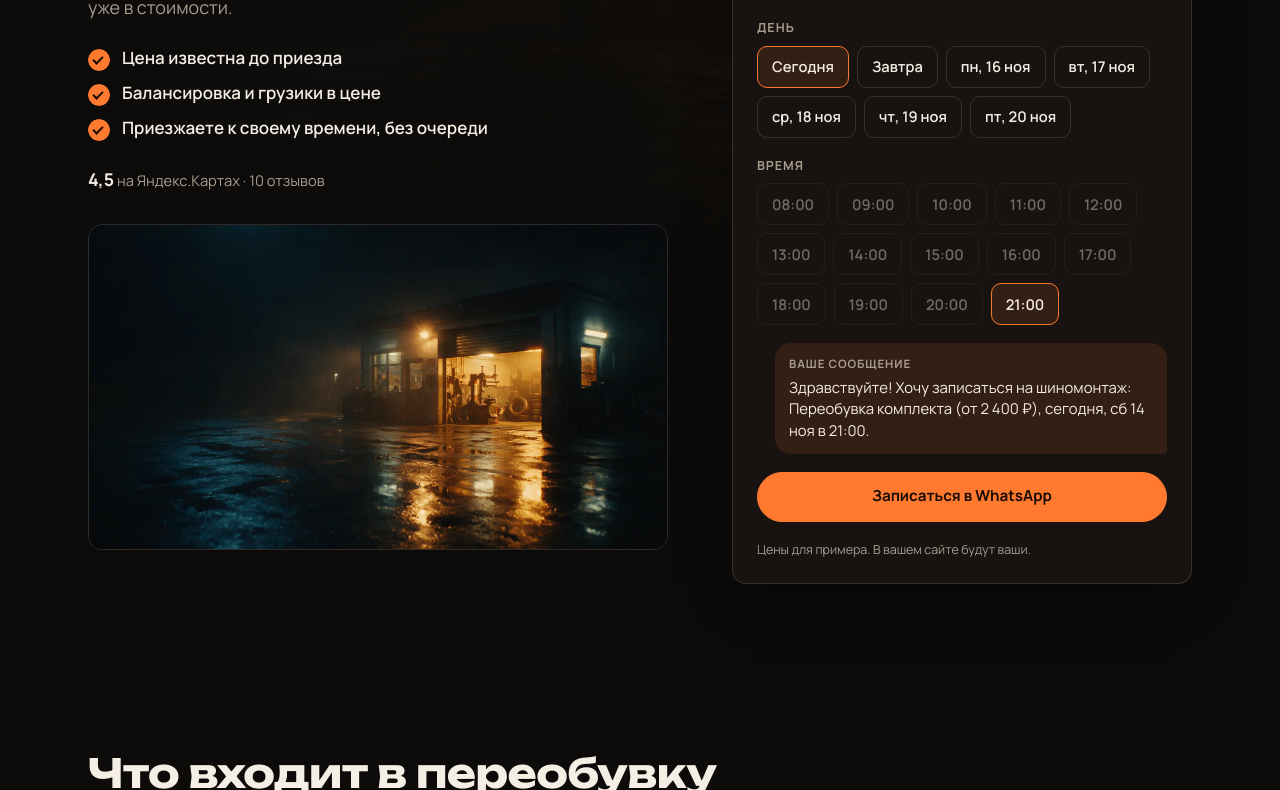
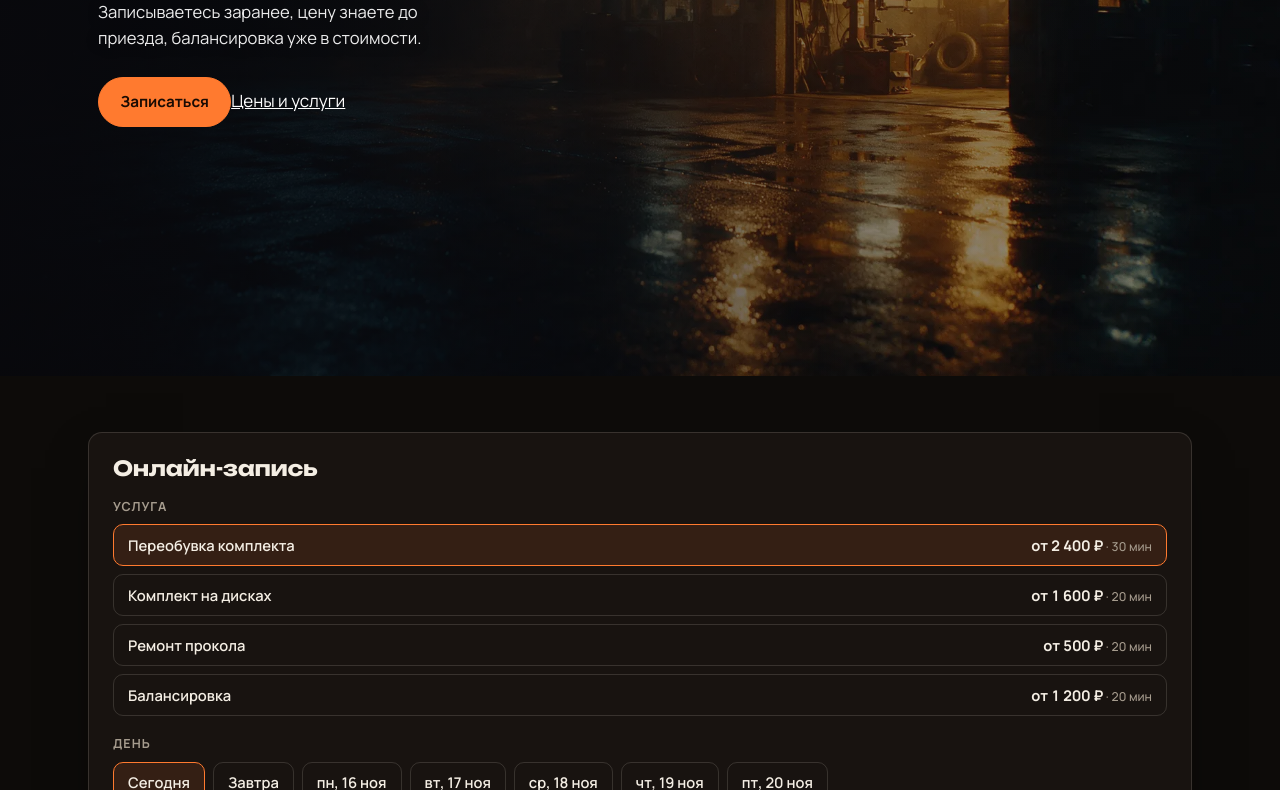
Before and after one commit to ethan2520ca-del/demo-armada-avto, a plain HTML site: page index.html in a window 1280 px wide. Shown: the part 420-1210 px from the top of the page. Drawn offline with Linux system fonts and the light colour scheme.

Commit message:
первый экран по правилу: фото во весь экран + заголовок + подзаголовок + кнопки

```diff
--- a/index.html
+++ b/index.html
@@ -2,7 +2,6 @@
 <html lang="ru">
 <head>
 <meta charset="utf-8">
-<meta name="robots" content="noindex, nofollow" data-publish>
 <meta name="viewport" content="width=device-width, initial-scale=1, viewport-fit=cover">
 <title>Армада-Авто · Шиномонтаж</title>
 <meta name="description" content="Записываетесь заранее, цену знаете до приезда, балансировка уже в стоимости.">
@@ -19,6 +18,39 @@
 :root { --c-canvas: #0d0b09; --c-surface: #181310; --c-ink: #f4eee4; --c-ink-soft: #a69c8e; --c-accent: #ff7a2f; --c-accent-ink: #1a0b03; --c-accent-deep: #ff7a2f; --f-display: "Unbounded", "Arial Black", system-ui, sans-serif; --f-text: "Manrope", "Segoe UI", system-ui, sans-serif; --h1k: 0.8; }
 </style>
 <link rel="stylesheet" href="style-prod.css">
+<style id="hero-fix">
+/* hero-fix: первый экран = фото + заголовок + подзаголовок + кнопки */
+body{overflow-x:clip}
+.s-hero{position:relative!important;display:flex!important;align-items:center!important;
+  grid-template-columns:none!important;width:100vw!important;margin-left:calc(50% - 50vw)!important;
+  margin-right:calc(50% - 50vw)!important;min-height:calc(100svh - 68px)!important;
+  padding:clamp(20px,4vh,44px) 0!important;gap:0!important;border-radius:0!important;
+  background:#16161b var(--hero-bg) 50% 50%/cover no-repeat!important;color:#fff!important;overflow:hidden}
+.s-hero::before{content:"";position:absolute;inset:0;z-index:0;pointer-events:none;
+  background:linear-gradient(90deg,rgba(8,8,12,.88) 0%,rgba(8,8,12,.62) 36%,rgba(8,8,12,.22) 66%,rgba(8,8,12,.05) 100%),
+    linear-gradient(rgba(8,8,12,.34),rgba(8,8,12,.34))}
+.s-hero__text{position:relative;z-index:1;max-width:none;margin:0;
+  padding-left:max(var(--gut),calc((100vw - 1180px)/2 + var(--gut)));padding-right:var(--gut)}
+.s-hero__text>*:first-child{margin-top:0}
+.s-hero h1{color:#fff!important;font-size:calc(clamp(1.95rem,4vw,3.35rem) * var(--h1k,1))!important;
+  line-height:1.08!important;max-width:24ch;hyphens:none!important;text-wrap:pretty;
+  text-shadow:0 1px 18px rgba(0,0,0,.35)}
+.s-hero .s-lead{color:rgba(255,255,255,.92)!important;margin-top:18px;max-width:34ch;font-size:1.04rem;
+  text-shadow:0 1px 14px rgba(0,0,0,.4)}
+.s-hero .s-actions{margin-top:26px}
+.s-hero .s-link{color:#fff!important;border-bottom-color:rgba(255,255,255,.55)!important}
+.s-hero .s-eyebrow,.s-hero__img,.s-hero__photo,.s-hero__widget,.s-hero .s-ticks,.s-hero .s-rating{display:none!important}
+.s-section--widget{padding-top:clamp(32px,5vw,56px)}
+@media (max-width:820px){
+  .s-hero{min-height:calc(100svh - 64px)!important}
+  .s-hero__text{max-width:100%;padding:0 20px}
+  .s-hero h1{max-width:16ch;font-size:calc(clamp(1.7rem,7vw,2.4rem) * var(--h1k,1))!important}
+  .s-hero .s-actions{gap:14px 18px;flex-wrap:wrap;margin-top:22px}
+  .s-hero .s-btn{padding:0 1.15em;font-size:.92rem}
+  .s-hero .s-link{font-size:.95rem}
+  .s-hero::before{background:linear-gradient(180deg,rgba(8,8,12,.55) 0%,rgba(8,8,12,.62) 45%,rgba(8,8,12,.82) 100%)}
+}
+</style>
 </head>
 <body class="s-prod" id="top" data-wa="" data-tg="" data-max="">
 <header class="s-bar" data-s-bar>
@@ -29,16 +61,16 @@
   </div>
 </header>
 <main>
-  <section class="s-hero">
+  <section class="s-hero" style="--hero-bg:url('assets/hero.webp')">
     <div class="s-hero__text">
-      <p class="s-eyebrow">Шиномонтаж · Ульяновск</p>
       <h1>Шиномонтаж в Ульяновске по записи – переобуем за 30 минут</h1>
       <p class="s-lead">Записываетесь заранее, цену знаете до приезда, балансировка уже в стоимости.</p>
-      <ul class="s-ticks"><li>Цена известна до приезда</li><li>Балансировка и грузики в цене</li><li>Приезжаете к своему времени, без очереди</li></ul>
-      <p class="s-rating"><b>4,5</b> на Яндекс.Картах · 10 отзывов</p>
-      <figure class="s-hero__photo"><img class="" src="assets/hero.webp" alt="Бокс шиномонтажа вечером" loading="lazy" decoding="async"></figure>
+      <div class="s-actions"><a class="s-btn" href="#widget">Записаться</a><a class="s-link" href="#prices">Цены и услуги</a></div>
     </div>
-    <div class="s-hero__widget" id="widget"><form class="s-widget" data-s-booking data-days="7" data-closed="" data-slots="08:00,09:00,10:00,11:00,12:00,13:00,14:00,15:00,16:00,17:00,18:00,19:00,20:00,21:00" data-message="Здравствуйте! Хочу записаться на шиномонтаж: {услуга}, {день} в {время}." onsubmit="return false">
+  </section>
+
+  <section class="s-section s-section--widget" id="widget">
+<form class="s-widget" data-s-booking data-days="7" data-closed="" data-slots="08:00,09:00,10:00,11:00,12:00,13:00,14:00,15:00,16:00,17:00,18:00,19:00,20:00,21:00" data-message="Здравствуйте! Хочу записаться на шиномонтаж: {услуга}, {день} в {время}." onsubmit="return false">
       <h2 class="s-widget__title">Онлайн-запись</h2>
       <fieldset><legend>Услуга</legend>
         <div class="s-chips s-chips--col"><label class="s-chip s-chip--row"><input type="radio" name="svc" value="0" data-name="Переобувка комплекта" data-price="2400" data-from="1" data-min="30" checked><span>Переобувка комплекта</span><b>от 2 400 ₽<small> · 30 мин</small></b></label><label class="s-chip s-chip--row"><input type="radio" name="svc" value="1" data-name="Комплект на дисках" data-price="1600" data-from="1" data-min="20"><span>Комплект на дисках</span><b>от 1 600 ₽<small> · 20 мин</small></b></label><label class="s-chip s-chip--row"><input type="radio" name="svc" value="2" data-name="Ремонт прокола" data-price="500" data-from="1" data-min="20"><span>Ремонт прокола</span><b>от 500 ₽<small> · 20 мин</small></b></label><label class="s-chip s-chip--row"><input type="radio" name="svc" value="3" data-name="Балансировка" data-price="1200" data-from="1" data-min="20"><span>Балансировка</span><b>от 1 200 ₽<small> · 20 мин</small></b></label></div>
@@ -52,9 +84,9 @@
       </div>
       <p class="s-send__note" data-s-copied hidden>Текст скопирован – вставьте его в чат.</p>
       <p class="s-demo">Цены для примера. В вашем сайте будут ваши.</p>
-    </form></div>
-    <figure class="s-hero__bg" aria-hidden="true"><img class="" src="assets/hero.webp" alt="Бокс шиномонтажа вечером" decoding="async" fetchpriority="high"></figure>
+    </form>
   </section>
+
 
   <section class="s-section s-reveal">
     <header class="s-section__head"><h2>Что входит в переобувку</h2></header>
```
